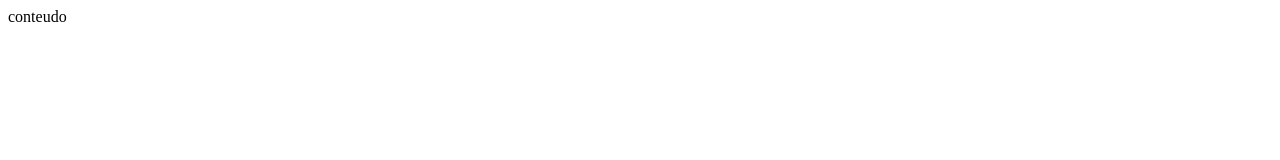
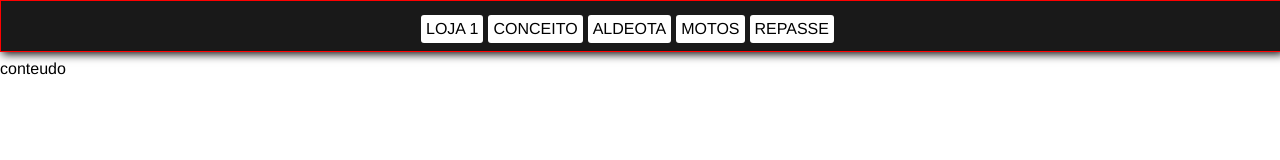
Before and after one commit to wironjr/galeriamaxlista, a plain HTML site: page index.html in a window 1280 px wide. Drawn offline with Linux system fonts and the light colour scheme.

Commit message:
menu top

```diff
--- a/index.html
+++ b/index.html
@@ -3,9 +3,36 @@
 <head>
 	<meta charset="utf-8">
 	<meta name="viewport" content="width=device-width, initial-scale=1">
+	<link rel="stylesheet" type="text/css" href="style/style.css">
 	<title>Veículos Disponíveis - Loja 01</title>
 </head>
 <body>
-	conteudo
+	<div id="conteiner">
+		<div id="menu">
+			<div id="lista-menu">
+				<ul>
+					<li>
+						<a href="">LOJA 1</a>
+					</li>
+					<li>
+						<a href="">CONCEITO</a>
+					</li>
+					<li>
+						<a href="">ALDEOTA</a>
+					</li>
+					<li>
+						<a href="">MOTOS</a>
+					</li>
+					<li>
+						<a href="">REPASSE</a>
+					</li>
+				</ul>
+			</div>
+		</div><!--fim menu-->
+
+		<div id="conteudo">
+			conteudo
+		</div>
+	</div><!--fim container-->
 </body>
 </html>
--- a/style/style.css
+++ b/style/style.css
@@ -0,0 +1,61 @@
+*{
+	margin: 0;
+	padding: 0;
+	border: none;
+	list-style: none;
+}
+
+body{
+	font-family: Helvetica, "Trebuchet MS", sans-serif;
+}
+a{
+	text-decoration: none;
+	color: #000;
+}
+
+#conteiner{
+	}
+
+/*menu topo*/
+ul{
+	margin: 0;
+	padding: 0;
+	list-style: none;
+}
+
+#menu{
+	border: 1px solid red;
+	width: 100%;
+	height: 50px;
+	background-color: rgba(0, 0, 0, 0.9);
+	backdrop-filter: blur(5px);
+	box-shadow: 2px 2px 9px black;
+	position: fixed;
+}
+
+#menu ul{
+	width: 450px;
+	height: 30px;
+}
+
+#lista-menu{
+	width: 450px;
+	height: 30px;
+	margin: 10px auto 0 auto;
+}
+
+
+#menu ul li{
+	margin-top: 4px;
+	margin-left: 5px;
+	padding: 5px;
+	background-color: #fff;
+	border-radius: 3px;
+	float: left;
+	}
+
+/* personalizar conteudo*/
+#conteudo{
+	position: relative;
+	top: 60px;
+}
```
